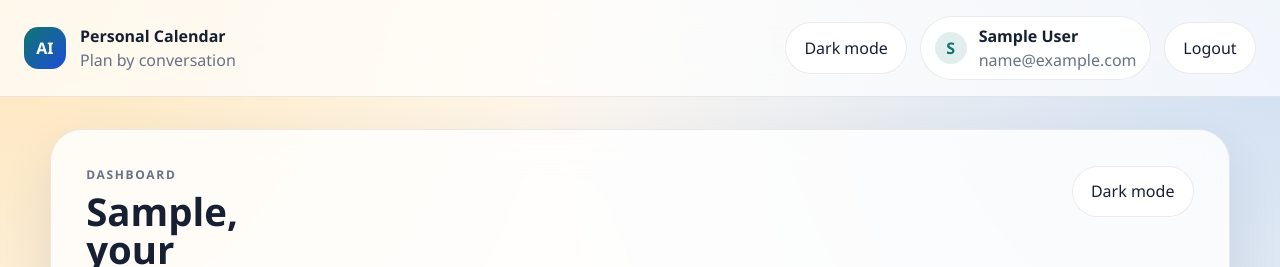
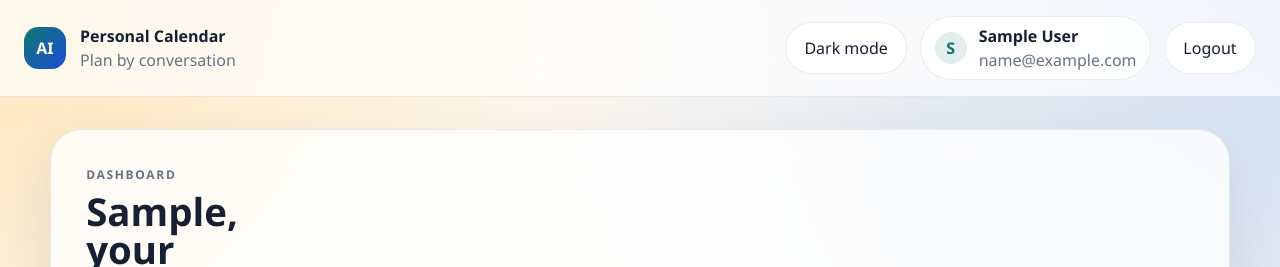
Before and after one commit to garbanzo12/Calendar-website, a React (Vite) app in the folder frontend/: page /dashboard in a window 1280 px wide. Shown: the top 267 px of the page. Built offline with nearby package versions, Linux system fonts and the light colour scheme; no server answers; sample sign-in values are in the browser's storage.

Commit message:
Update Dashboard.jsx

```diff
--- a/frontend/src/pages/Dashboard.jsx
+++ b/frontend/src/pages/Dashboard.jsx
@@ -24,9 +24,6 @@ export default function Dashboard({ isDarkTheme, onToggleTheme }) {
             Use chat to schedule tasks, review what is coming up, and see everything aligned on the calendar.
           </p>
         </div>
-        <button className="ghost-button dashboard-theme-toggle" onClick={onToggleTheme} type="button">
-          {isDarkTheme ? "Light mode" : "Dark mode"}
-        </button>
       </section>
 
       <section className="dashboard-grid">
```
